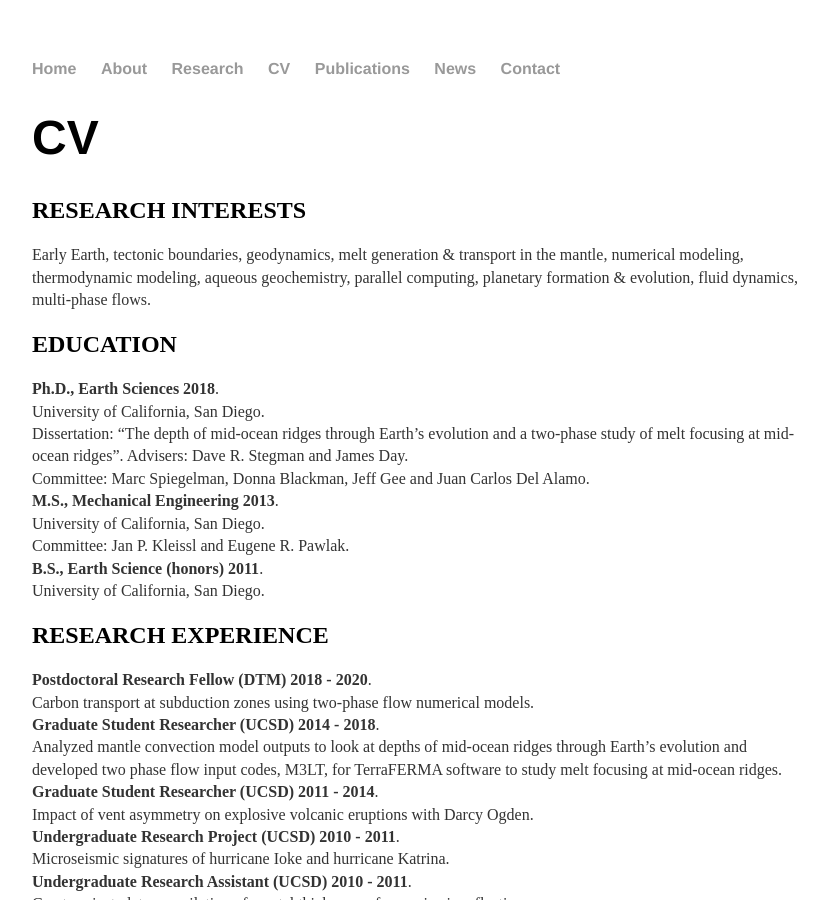
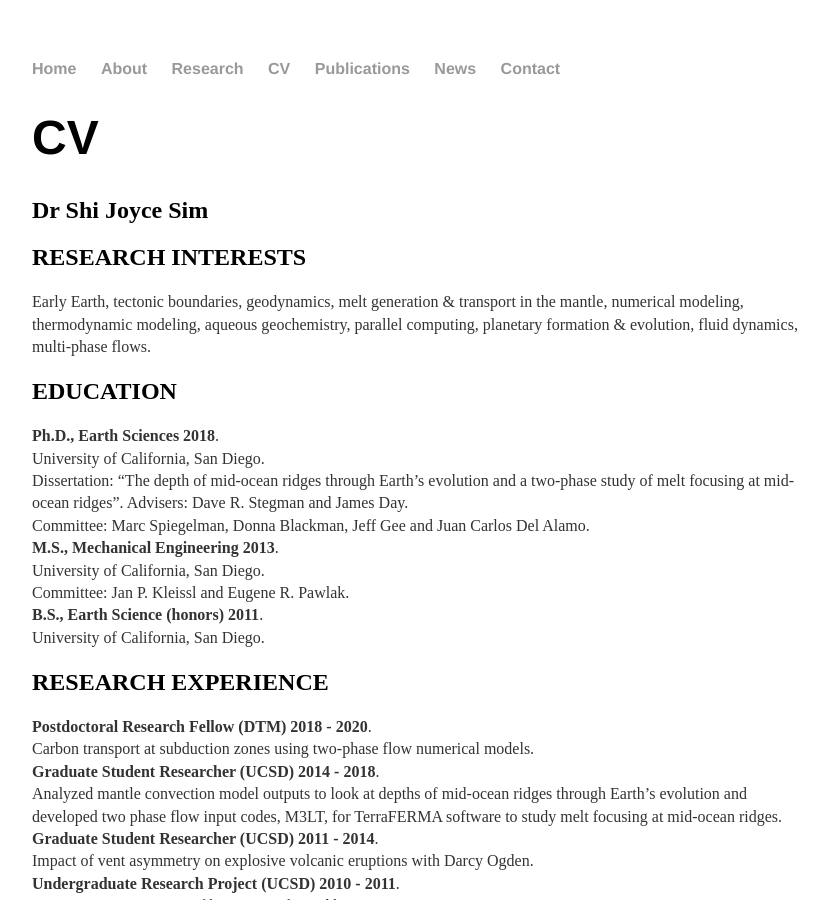
Before and after one commit to joycesim/joycesim.github.io, a Jekyll site: the page built from cv/index.md, in a window 1280 px wide and 900 px high. Shown: the whole window, without its empty margins (224-1052 px from the left). Built offline with Jekyll 4.4.1, drawn with Linux system fonts in a browser that asks for light colours.

Commit message:
Update index.md
Add Dr Shi Joyce Sim to top of CV

```diff
--- a/cv/index.md
+++ b/cv/index.md
@@ -3,6 +3,8 @@ layout: default
 title: CV
 ---
 # {{page.title}}
+
+## Dr Shi Joyce Sim
 
 ## RESEARCH INTERESTS
 Early Earth, tectonic boundaries, geodynamics, melt generation & transport in the mantle, numerical modeling, thermodynamic modeling, aqueous geochemistry, parallel computing, planetary formation & evolution, fluid dynamics, multi-phase flows.
```
